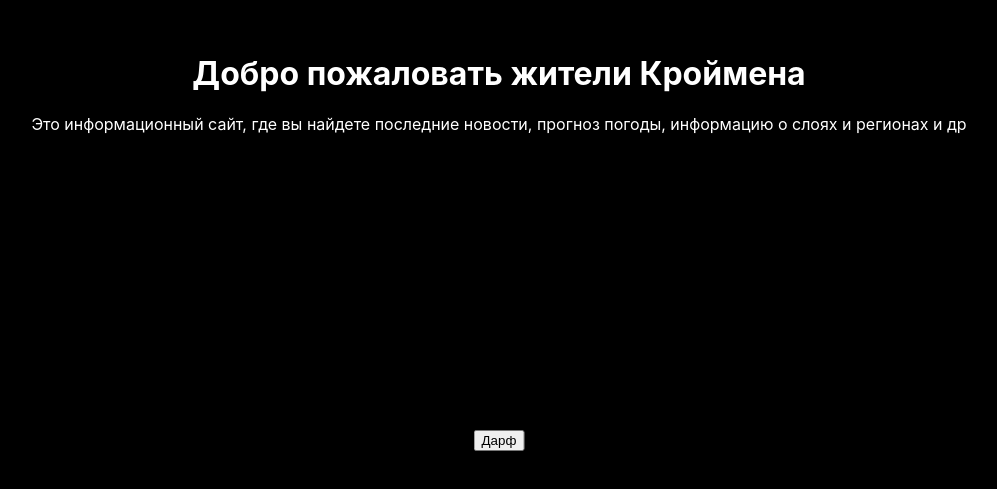
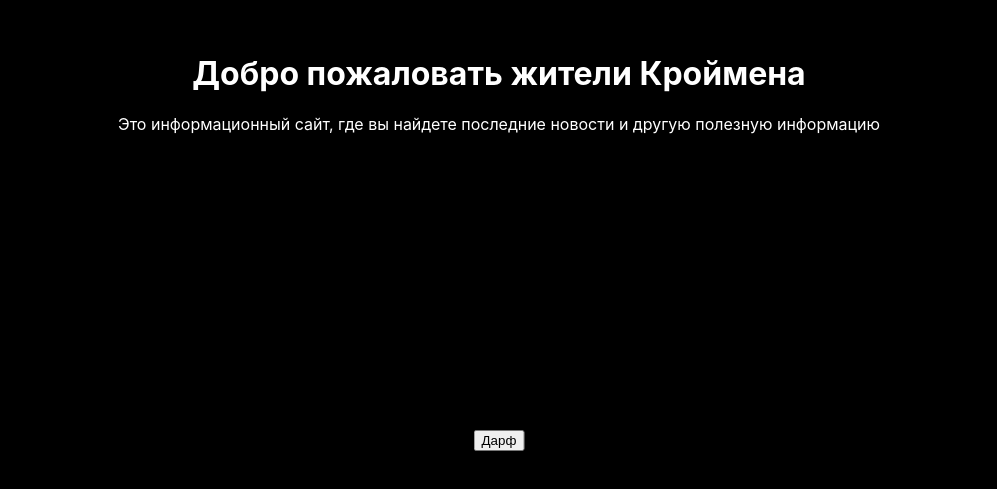
Before and after one commit to shalker760/Kroimen, a Next.js app: page / in a window 1280 px wide. Shown: the part 317-806 px from the top of the page, without its empty margins (141-1138 px from the left). Built offline with nearby package versions, Linux system fonts and the light colour scheme.

Commit message:
орролрл

```diff
--- a/app/page.tsx
+++ b/app/page.tsx
@@ -53,7 +53,7 @@ export default function Home() {
         </h1>
 
         <p className="text-xl text-white/80 leading-relaxed">
-          <TypingText text="Это информационный сайт, где вы найдете последние новости, прогноз погоды, информацию о слоях и регионах и другую полезную информацию" />
+          <TypingText text="Это информационный сайт, где вы найдете последние новости и другую полезную информацию" />
         </p>
       </div>
 
```
